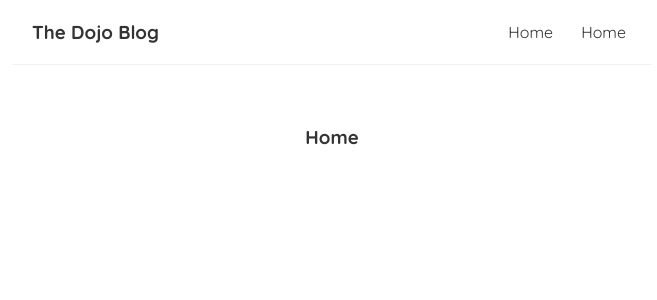
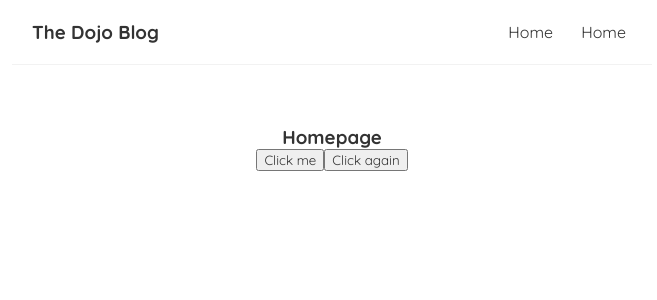
Before and after one commit to Gavin-1001/React-Tutorial_, a React (Create React App) app: page / in a window 1280 px wide. Shown: the top 300 px of the page, without its empty margins (308-965 px from the left). Built offline with nearby package versions, Linux system fonts and the light colour scheme.

Commit message:
Finished Click Events

```diff
--- a/src/components/Home.js
+++ b/src/components/Home.js
@@ -1,9 +1,18 @@
 const Home = () => {
 
+    const handleClick = () => {
+        console.log("HEllo")
+    }
+
+    const handleClickAgain = (name, e) => {
+        console.log("hello "+name, e.target);
+    }
+
     return (
-        <div className="">
-
-            <h3>Home</h3>
+        <div className="home">
+            <h3>Homepage</h3>
+            <button onClick={handleClick}>Click me</button>
+            <button onClick={(e) => handleClickAgain('myName', e)}>Click again</button>
         </div>
     );
 
```
